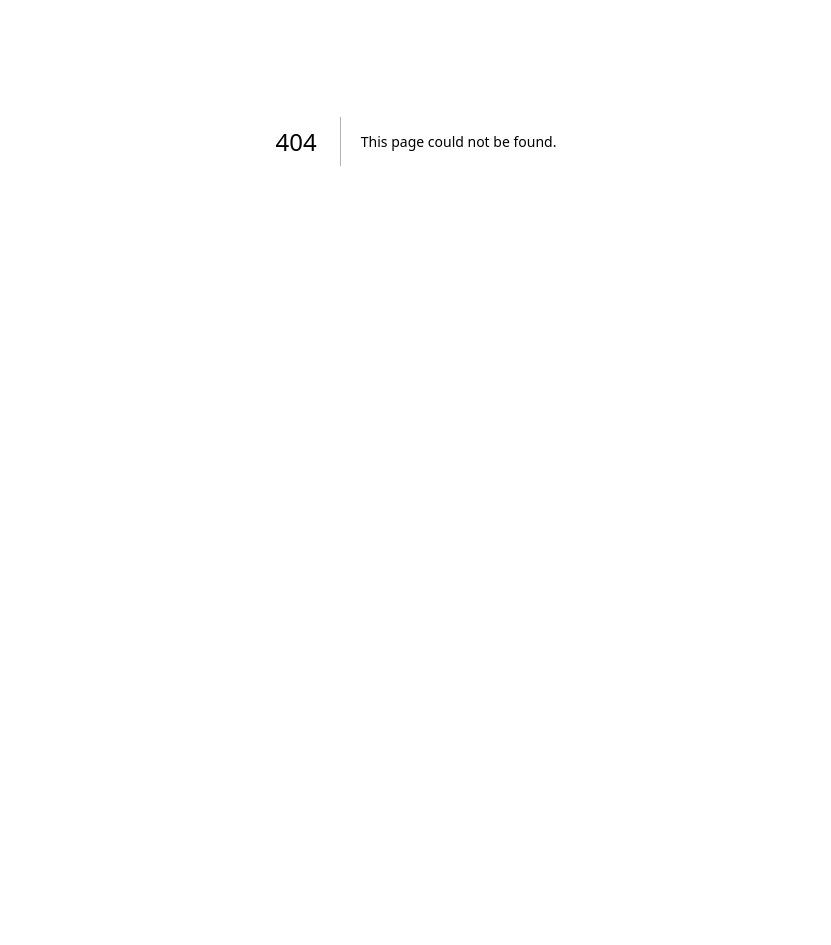
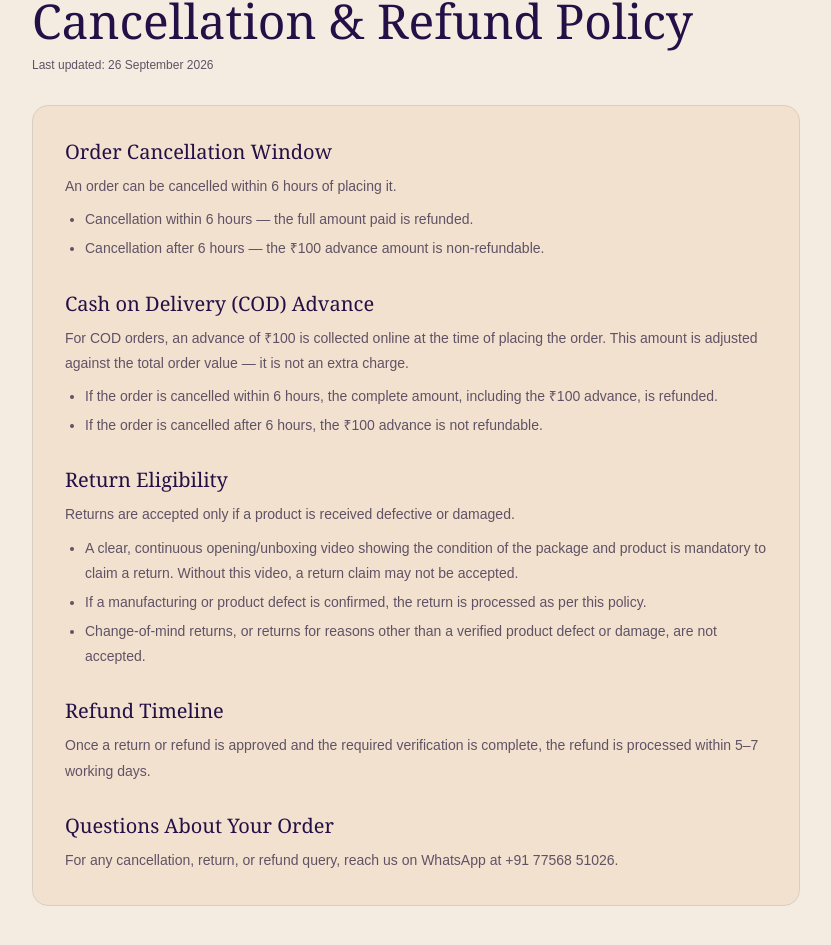
Before and after one commit to chavananand02340-wq/astrodisha-ecommerce, a Next.js app: page /cancellation-refund in a window 1280 px wide. Before the commit this address had no page. Shown: the part 259-1204 px from the top of the page, without its empty margins (224-1055 px from the left). Before the commit the page ends 800 px from the top, so only its background shows below. Built offline with nearby package versions, Linux system fonts and the light colour scheme.

Commit message:
Create page.tsx

```diff
--- /dev/null
+++ b/app/cancellation-refund/page.tsx
@@ -0,0 +1,95 @@
+import type { Metadata } from "next";
+import LegalPageLayout from "@/components/LegalPageLayout";
+import {
+  CANCELLATION_WINDOW_HOURS,
+  COD_ADVANCE_AMOUNT,
+  REFUND_PROCESSING_DAYS,
+  SUPPORT_WHATSAPP_DISPLAY,
+} from "@/lib/legal-info";
+
+export const metadata: Metadata = {
+  title: "Cancellation & Refund Policy | ASTRODISHA",
+};
+
+function Section({ heading, children }: { heading: string; children: React.ReactNode }) {
+  return (
+    <section className="mb-7 last:mb-0">
+      <h2 style={{ color: "var(--astro-text)" }} className="astro-serif mb-2 text-xl">
+        {heading}
+      </h2>
+      <div style={{ color: "var(--astro-mauve)" }} className="space-y-2">
+        {children}
+      </div>
+    </section>
+  );
+}
+
+export default function CancellationRefundPage() {
+  return (
+    <LegalPageLayout title="Cancellation & Refund Policy" lastUpdated="26 September 2026">
+      <Section heading="Order Cancellation Window">
+        <p>
+          An order can be cancelled within {CANCELLATION_WINDOW_HOURS} hours of placing it.
+        </p>
+        <ul className="list-disc space-y-1 pl-5">
+          <li>Cancellation within {CANCELLATION_WINDOW_HOURS} hours — the full amount paid is refunded.</li>
+          <li>
+            Cancellation after {CANCELLATION_WINDOW_HOURS} hours — the ₹{COD_ADVANCE_AMOUNT} advance
+            amount is non-refundable.
+          </li>
+        </ul>
+      </Section>
+
+      <Section heading="Cash on Delivery (COD) Advance">
+        <p>
+          For COD orders, an advance of ₹{COD_ADVANCE_AMOUNT} is collected online at the time of
+          placing the order. This amount is adjusted against the total order value — it is not an
+          extra charge.
+        </p>
+        <ul className="list-disc space-y-1 pl-5">
+          <li>
+            If the order is cancelled within {CANCELLATION_WINDOW_HOURS} hours, the complete amount,
+            including the ₹{COD_ADVANCE_AMOUNT} advance, is refunded.
+          </li>
+          <li>
+            If the order is cancelled after {CANCELLATION_WINDOW_HOURS} hours, the ₹{COD_ADVANCE_AMOUNT}{" "}
+            advance is not refundable.
+          </li>
+        </ul>
+      </Section>
+
+      <Section heading="Return Eligibility">
+        <p>Returns are accepted only if a product is received defective or damaged.</p>
+        <ul className="list-disc space-y-1 pl-5">
+          <li>
+            A clear, continuous opening/unboxing video showing the condition of the package and
+            product is mandatory to claim a return. Without this video, a return claim may not be
+            accepted.
+          </li>
+          <li>
+            If a manufacturing or product defect is confirmed, the return is processed as per this
+            policy.
+          </li>
+          <li>
+            Change-of-mind returns, or returns for reasons other than a verified product defect or
+            damage, are not accepted.
+          </li>
+        </ul>
+      </Section>
+
+      <Section heading="Refund Timeline">
+        <p>
+          Once a return or refund is approved and the required verification is complete, the refund
+          is processed within {REFUND_PROCESSING_DAYS}.
+        </p>
+      </Section>
+
+      <Section heading="Questions About Your Order">
+        <p>
+          For any cancellation, return, or refund query, reach us on WhatsApp at{" "}
+          {SUPPORT_WHATSAPP_DISPLAY}.
+        </p>
+      </Section>
+    </LegalPageLayout>
+  );
+}
```
